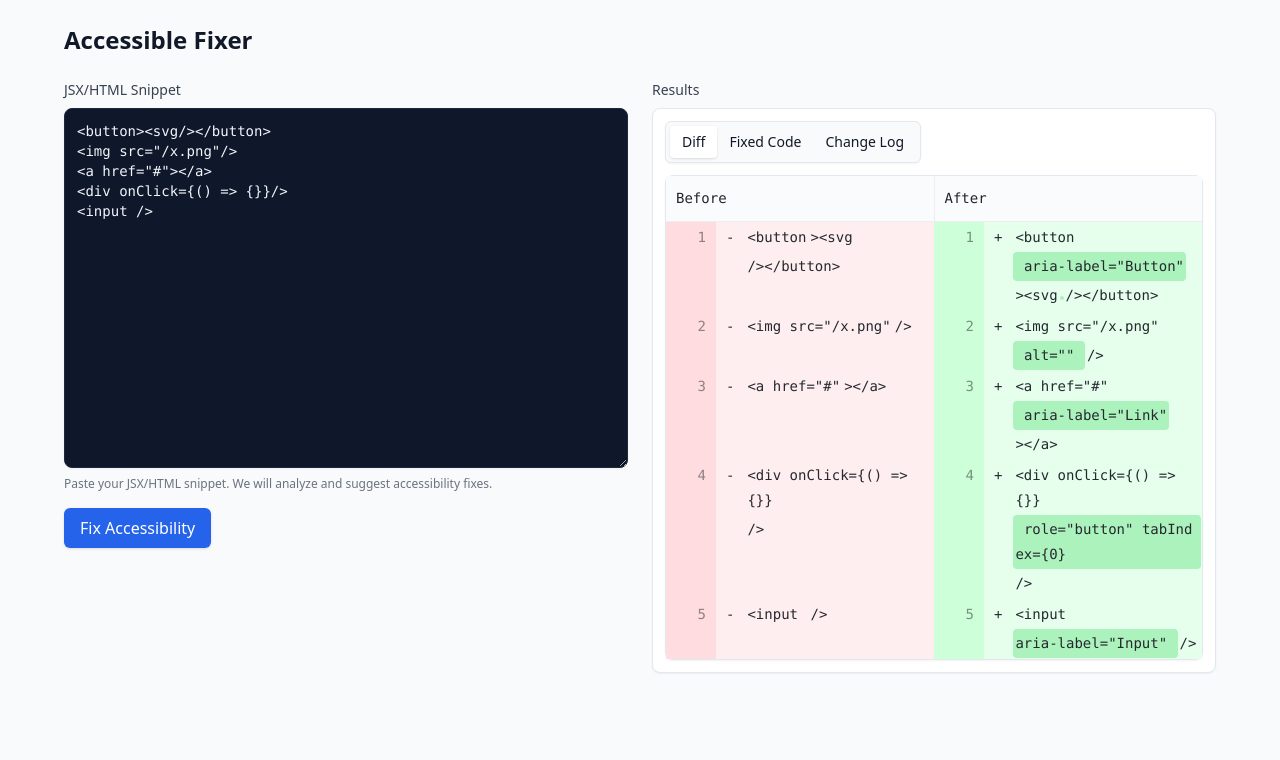
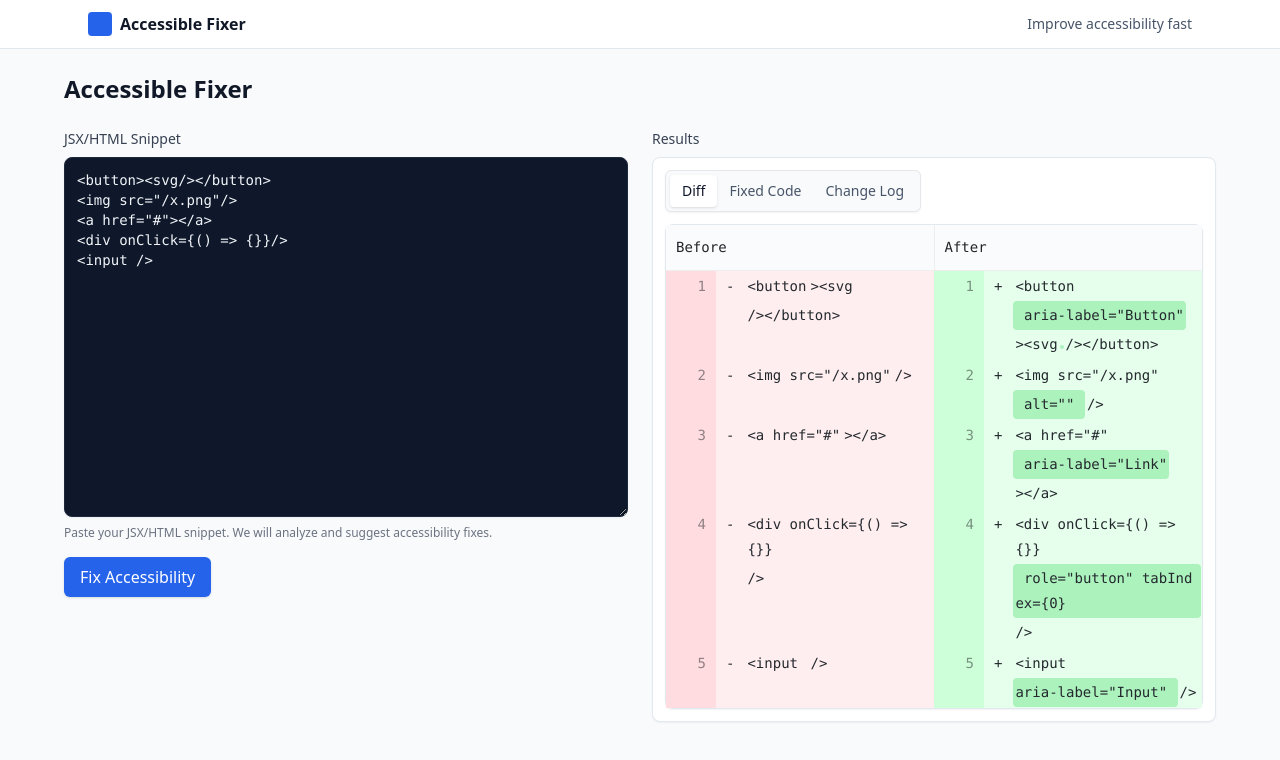
Before and after one commit to shwtnair1/accessibility-fixer, a Next.js app in the folder accessible-fixer/: page / in a window 1280 px wide. Both pictures are taken after a click on the button "Fix Accessibility". Shown: the top 760 px of the page. Built offline with nearby package versions, Linux system fonts and the light colour scheme.

Commit message:
Enhance UI with header, transitions, and Monaco editor improvements
Co-authored-by: shwt.nair1 <shwt.nair1@gmail.com>

```diff
--- a/accessible-fixer/src/app/layout.tsx
+++ b/accessible-fixer/src/app/layout.tsx
@@ -12,6 +12,15 @@ export default function RootLayout({
 	return (
 		<html lang="en">
 			<body className="min-h-screen">
+				<header className="sticky top-0 z-40 w-full border-b border-slate-200 bg-white/70 backdrop-blur">
+					<div className="mx-auto max-w-6xl px-6 py-3 flex items-center justify-between">
+						<div className="flex items-center gap-2">
+							<div className="h-6 w-6 rounded bg-blue-600"></div>
+							<span className="font-semibold">Accessible Fixer</span>
+						</div>
+						<nav className="text-sm text-slate-600">Improve accessibility fast</nav>
+					</div>
+				</header>
 				{children}
 			</body>
 		</html>
--- a/accessible-fixer/src/app/page.tsx
+++ b/accessible-fixer/src/app/page.tsx
@@ -115,7 +115,7 @@ export default function HomePage() {
 						<label htmlFor="snippet" className="mb-2 text-sm font-medium text-gray-700">JSX/HTML Snippet</label>
 						<textarea
 							id="snippet"
-							className="min-h-[360px] w-full rounded-lg border border-slate-800 bg-slate-900 text-slate-100 caret-white shadow-sm p-3 font-mono text-sm focus:outline-none focus:ring-2 focus:ring-slate-500 placeholder:text-slate-400"
+							className="min-h-[360px] w-full rounded-lg border border-slate-800 bg-slate-900 text-slate-100 caret-white shadow-sm p-3 font-mono text-sm focus:outline-none focus:ring-2 focus:ring-slate-500 placeholder:text-slate-400 transition focus:shadow-md"
 							placeholder="Paste JSX or HTML here..."
 							value={input}
 							onChange={(e) => setInput(e.target.value)}
@@ -127,7 +127,7 @@ export default function HomePage() {
 								type="button"
 								disabled={loading}
 								onClick={handleFix}
-								className="inline-flex items-center gap-2 rounded-md bg-blue-600 px-4 py-2 text-white shadow hover:bg-blue-700 focus:outline-none focus:ring-2 focus:ring-blue-500 disabled:opacity-50"
+								className="inline-flex items-center gap-2 rounded-md bg-blue-600 px-4 py-2 text-white shadow hover:bg-blue-700 active:scale-[.99] focus:outline-none focus:ring-2 focus:ring-blue-500 disabled:opacity-50 transition"
 								aria-controls="results"
 							>
 								{loading ? "Fixing..." : "Fix Accessibility"}
@@ -142,9 +142,9 @@ export default function HomePage() {
 							{hasResults && (
 								<Tabs.Root defaultValue="diff">
 									<Tabs.List className="mb-3 inline-flex rounded-md border bg-gray-50 p-1 text-sm shadow-sm">
-										<Tabs.Trigger value="diff" className="px-3 py-1.5 rounded data-[state=active]:bg-white data-[state=active]:shadow">Diff</Tabs.Trigger>
-										<Tabs.Trigger value="code" className="px-3 py-1.5 rounded data-[state=active]:bg-white data-[state=active]:shadow">Fixed Code</Tabs.Trigger>
-										<Tabs.Trigger value="log" className="px-3 py-1.5 rounded data-[state=active]:bg-white data-[state=active]:shadow">Change Log</Tabs.Trigger>
+										<Tabs.Trigger value="diff" className="px-3 py-1.5 rounded transition data-[state=active]:bg-white data-[state=active]:shadow data-[state=active]:text-slate-900 text-slate-600 hover:text-slate-900">Diff</Tabs.Trigger>
+										<Tabs.Trigger value="code" className="px-3 py-1.5 rounded transition data-[state=active]:bg-white data-[state=active]:shadow data-[state=active]:text-slate-900 text-slate-600 hover:text-slate-900">Fixed Code</Tabs.Trigger>
+										<Tabs.Trigger value="log" className="px-3 py-1.5 rounded transition data-[state=active]:bg-white data-[state=active]:shadow data-[state=active]:text-slate-900 text-slate-600 hover:text-slate-900">Change Log</Tabs.Trigger>
 									</Tabs.List>
 
 									<Tabs.Content value="diff" className="outline-none">
@@ -162,15 +162,16 @@ export default function HomePage() {
 									<Tabs.Content value="code" className="outline-none">
 										<div className="mb-2 flex items-center justify-between">
 											<h3 className="font-medium">Fixed Code (Editable)</h3>
-											<button onClick={copyFixed} className="rounded border px-2 py-1 text-xs hover:bg-gray-50">Copy</button>
+											<button onClick={copyFixed} className="rounded border px-2 py-1 text-xs hover:bg-gray-50 active:scale-[.99] transition">Copy</button>
 										</div>
-										<div className="h-[360px] rounded-lg border border-slate-200 bg-white shadow-sm">
+										<div className="h-[360px] rounded-lg border border-slate-200 bg-white shadow-sm overflow-hidden">
 											<MonacoEditor
 												height="100%"
 												defaultLanguage="html"
 												value={edited}
 												onChange={(v) => setEdited(v || "")}
-												options={{ minimap: { enabled: false }, fontSize: 13, wordWrap: "on" }}
+												theme="vs-dark"
+												options={{ minimap: { enabled: false }, fontSize: 13, wordWrap: "on", smoothScrolling: true, scrollbar: { verticalScrollbarSize: 8, horizontalScrollbarSize: 8 } }}
 											/>
 										</div>
 									</Tabs.Content>
@@ -199,7 +200,7 @@ export default function HomePage() {
 																		<button
 																			onClick={() => refineWithAI(item, item.index)}
 																			disabled={!!refining[item.index]}
-																			className="shrink-0 rounded border px-2 py-1 text-xs hover:bg-gray-50 disabled:opacity-50"
+																			className="shrink-0 rounded border px-2 py-1 text-xs hover:bg-gray-50 active:scale-[.99] disabled:opacity-50 transition"
 																		>
 																			{refining[item.index] ? "Refining..." : "Refine with AI"}
 																		</button>
```
